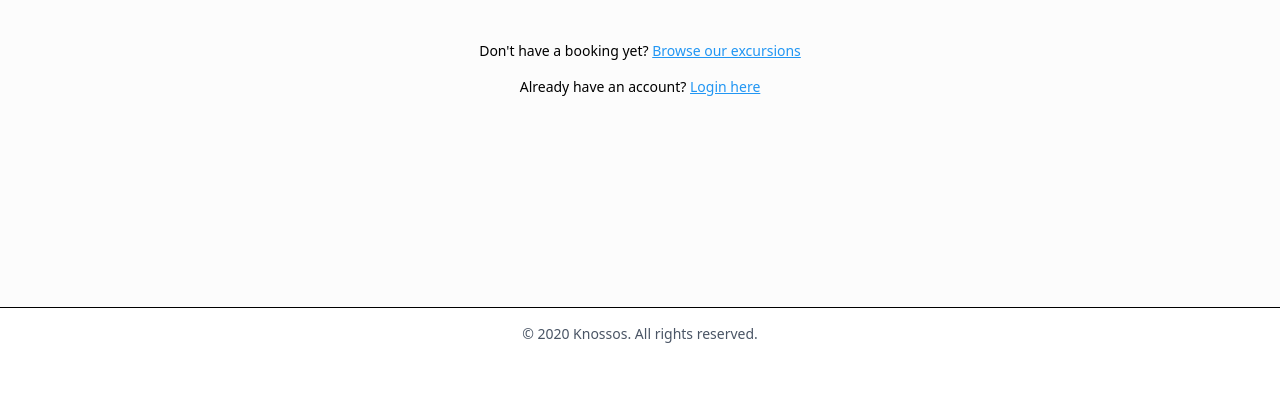
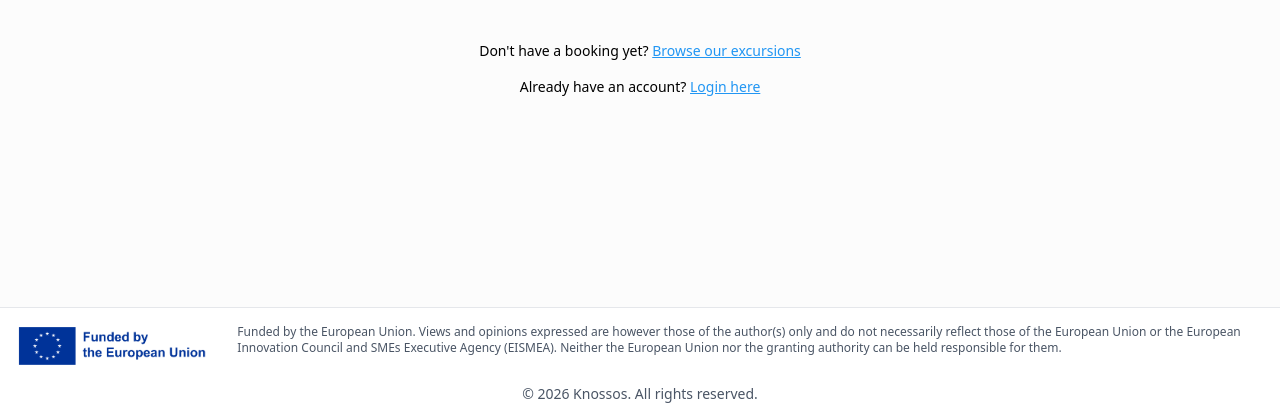
Before and after one commit to BokisAngelov/knossos, a Django app: template main/templates/main/accounts/booking_id.html in a window 1280 px wide. Shown: the part 573-993 px from the top of the page. Before the commit the page ends 916 px from the top, so only its background shows below. Run offline with Django 3.2, Linux system fonts and the light colour scheme; the template is opened without the code that fills it: most values are stand-ins (such as "Sample title", 1, 10 or a date in 2020); form fields are guessed from the names that the template uses; some libraries are stand-ins or nearby versions.

Commit message:
Update footer in base template to include EU funding acknowledgment and new image

```diff
--- a/knossos/templates/base.html
+++ b/knossos/templates/base.html
@@ -83,9 +83,20 @@
     {% block content %}{% endblock %}
   </main>
 
-  <footer class="bg-white border-t">
-    <div class="container mx-auto px-4 py-4 text-center text-gray-600 text-sm">
-      &copy; {{ now|date:"Y" }} Knossos. All rights reserved.
+  <footer class="bg-white border-t border-gray-200">
+    <div class="container mx-auto px-4 pt-4 pb-2 text-gray-600 text-xs md:text-sm">
+      <div class="flex flex-col md:flex-row items-center md:items-start gap-4">
+        <div class="w-full md:w-1/6 flex justify-center md:justify-start">
+          <img src="{% static 'images/EN_FundedbytheEU.png' %}" alt="Funded by the European Union" class="h-11 object-contain">
+        </div>
+        <div class="w-full md:w-5/6 text-left text-xs">
+          Funded by the European Union. Views and opinions expressed are however those of the author(s) only and do not necessarily reflect those of the European Union or the European Innovation Council and SMEs Executive Agency (EISMEA). Neither the European Union nor the granting authority can be held responsible for them.
+        </div>
+      </div>
+    </div>
+    <!-- <hr class="border-gray-200"> -->
+    <div class="container mx-auto px-4 pb-4 pt-2 text-center text-gray-600 text-sm">
+      &copy; {% now "Y" %} Knossos. All rights reserved.
     </div>
   </footer>
 
```
Also changed, not shown: main/static/images/EN_FundedbytheEU.png (added).
